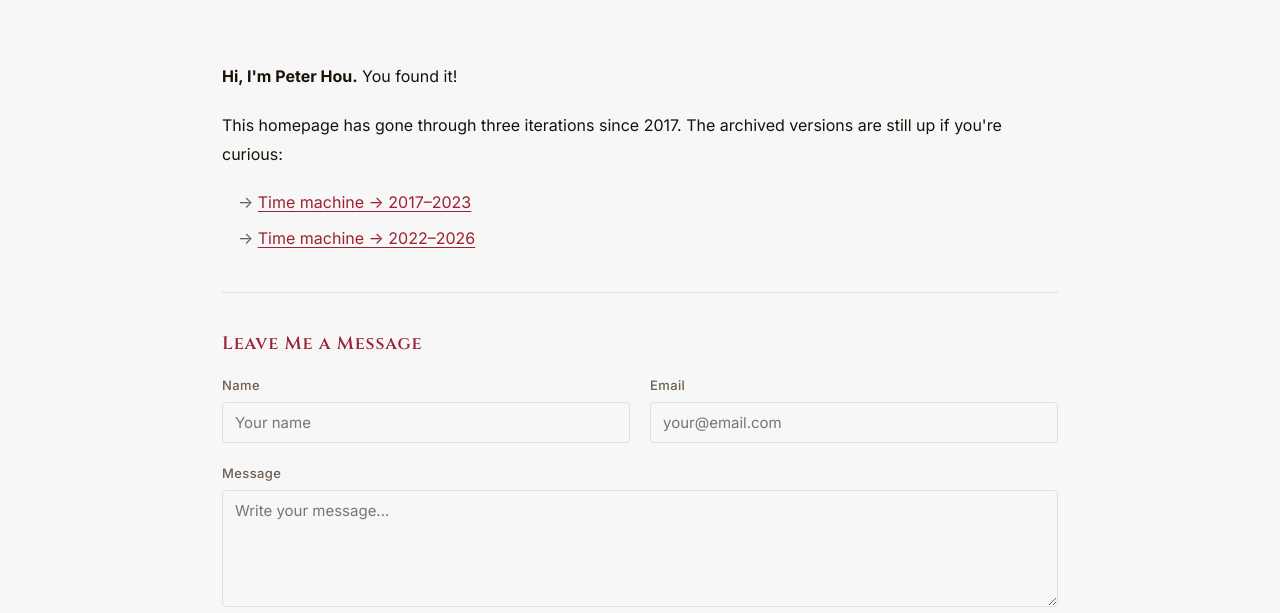
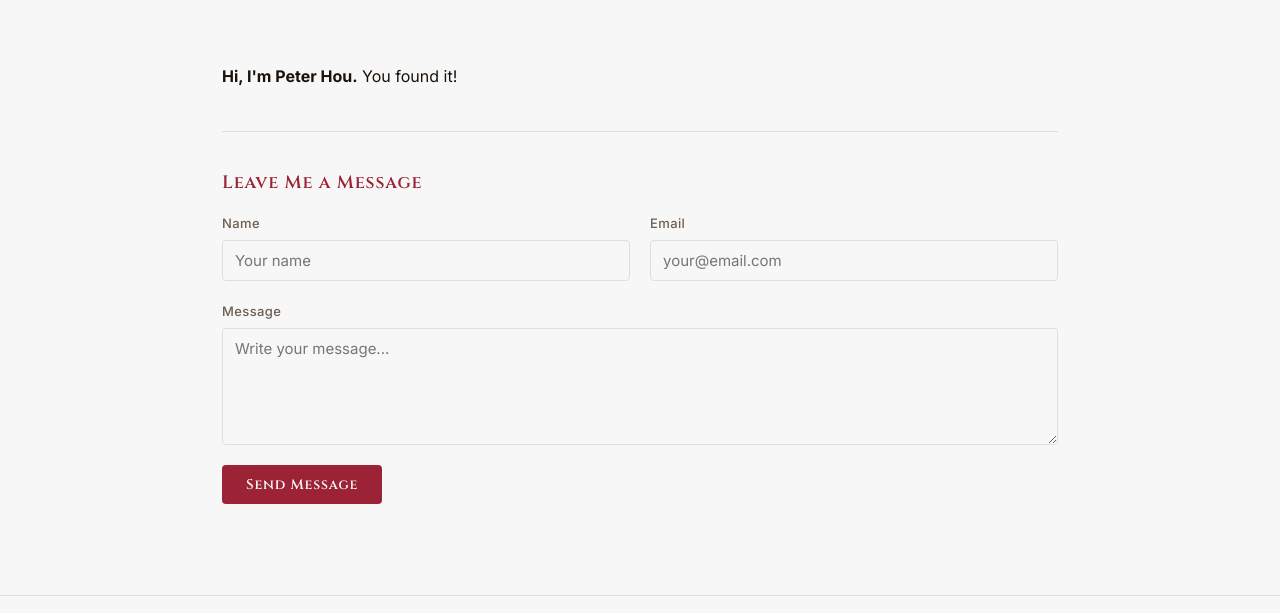
Before and after one commit to vippeterhou/vippeterhou.github.io, an Astro site: page /about in a window 1280 px wide. Shown: the part 145-758 px from the top of the page. Built offline with nearby package versions, Linux system fonts and the light colour scheme; Astro itself is replaced by a stand-in of ours.

Commit message:
move time machine links from about page to /manage

```diff
--- a/src/pages/about.astro
+++ b/src/pages/about.astro
@@ -9,18 +9,6 @@ import ContactForm from '../components/ContactForm.svelte'
 
       <div class="content">
         <p><strong>Hi, I'm Peter Hou.</strong> You found it!</p>
-        <p>
-          This homepage has gone through three iterations since 2017.
-          The archived versions are still up if you're curious:
-        </p>
-        <ul class="versions">
-          <li>
-            <a href="https://vippeterhou.github.io/HomepageV1" target="_blank" rel="noopener">Time machine → 2017–2023</a>
-          </li>
-          <li>
-            <a href="https://vippeterhou.github.io/HomepageV2" target="_blank" rel="noopener">Time machine → 2022–2026</a>
-          </li>
-        </ul>
       </div>
 
       <hr class="divider" />
@@ -43,29 +31,6 @@ import ContactForm from '../components/ContactForm.svelte'
     gap: 1.25rem;
   }
 
-  .versions {
-    list-style: none;
-    display: flex;
-    flex-direction: column;
-    gap: 0.4rem;
-    padding-left: 1rem;
-  }
-
-  .versions li::before {
-    content: '→ ';
-    color: var(--text-muted);
-  }
-
-  .versions a {
-    color: var(--accent);
-    text-decoration: underline;
-    text-underline-offset: 3px;
-  }
-
-  .versions a:hover {
-    color: var(--accent-hover);
-  }
-
   .contact h2 {
     font-family: var(--font-display);
     font-size: 1.125rem;
```
Also changed, not shown: src/pages/manage.astro (+15 -0 lines).
